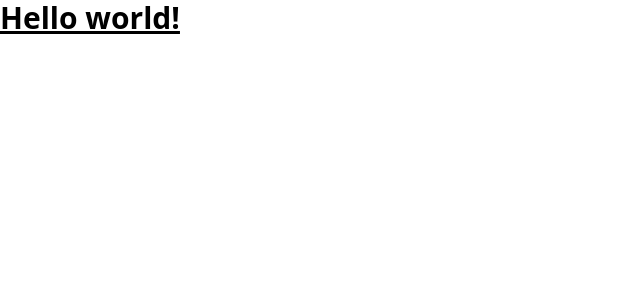
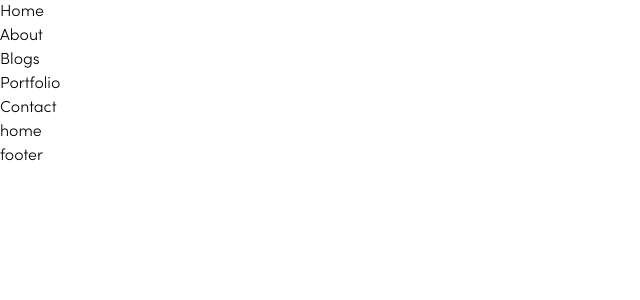
Before and after one commit to muhsupriazis/mysite, a Next.js app: page / in a window 1280 px wide. Shown: the top 300 px of the page, without its empty margins (0-640 px from the left). Built offline with nearby package versions, Linux system fonts and the light colour scheme.

Commit message:
make navbar

```diff
--- /dev/null
+++ b/components/layout.js
@@ -0,0 +1,17 @@
+import Head from "next/head";
+import Navbar from "./navbar";
+
+export default function Layout({children, title}){
+    return <>
+    <Head>
+        <title>{title? `Muhammad Supri | ${title}` : 'Muhammad Supri'}</title>
+    </Head>
+    <header>
+        <Navbar/>
+    </header>
+    {children}
+    <footer>
+        footer
+    </footer>
+    </>
+}
--- /dev/null
+++ b/components/navbar.js
@@ -0,0 +1,16 @@
+import { site } from "@/config/site";
+import Link from "next/link";
+
+export default function Navbar(){
+    return <nav>
+        <ul>
+            {site?.navigasi?.map((nav, i)=> <ListItem key={i} url={nav.url}>{nav.menu}</ListItem>)}
+        </ul>
+    </nav>
+}
+
+function ListItem({children, url}){
+    return <li>
+        <Link href={url}>{children}</Link>
+    </li>
+}
--- /dev/null
+++ b/config/site.js
@@ -0,0 +1,42 @@
+export const site = {
+    navigasi : [
+        {
+            menu: 'Home',
+            url: '/',
+        },
+        {
+            menu: 'About',
+            url: '/about',
+        },
+        {
+            menu: 'Blogs',
+            url: '/blogs'
+        },
+        {
+            menu: 'Portfolio',
+            url: '/portfolio',
+        },
+        {
+            menu: 'Contact',
+            url: '/contact'
+        }
+    ],
+    social: [
+        {
+            name: 'Instagram',
+            url: 'https://instagram.com/muhsupriazis',
+        },
+        {
+            name: 'Twitter',
+            url: 'https://twitter.com/muhsupriazis',
+        },
+        {
+            name: 'Facebook',
+            url: 'https://facebook.com/muhsupriazis'
+        },
+        {
+            name: 'LinkedIn',
+            url: 'https://linkedi/muhsupriazis',
+        }
+    ]
+}
--- /dev/null
+++ b/pages/about.js
@@ -0,0 +1,9 @@
+import Layout from "@/components/layout";
+
+export default function About(){
+    return <Layout title={'About'}>
+        <main>
+            about
+        </main>
+    </Layout>
+}
--- /dev/null
+++ b/pages/blogs.js
@@ -0,0 +1,9 @@
+import Layout from "@/components/layout";
+
+export default function Blogs(){
+    return <Layout title={'Blogs'}>
+        <main>
+            blogs
+        </main>
+    </Layout>
+}
--- /dev/null
+++ b/pages/contact.js
@@ -0,0 +1,9 @@
+import Layout from "@/components/layout";
+
+export default function Contact(){
+    return <Layout title={'Contact'}>
+        <main>
+            contact
+        </main>
+    </Layout>
+}
--- a/pages/index.js
+++ b/pages/index.js
@@ -1,7 +1,11 @@
+import Layout from "@/components/layout";
+
 export default function Home() {
   return (
-    <h1 className="text-3xl font-bold underline">
-      Hello world!
-    </h1>
+   <Layout title={'Home'}>
+    <main>
+      home
+    </main>
+   </Layout>
   )
 }
--- /dev/null
+++ b/pages/portfolio.js
@@ -0,0 +1,9 @@
+import Layout from "@/components/layout";
+
+export default function Portfolio(){
+    return <Layout title={'Portfolio'}>
+        <main>
+            portfolio
+        </main>
+    </Layout>
+}
--- a/styles/globals.css
+++ b/styles/globals.css
@@ -1,3 +1,12 @@
 @tailwind base;
 @tailwind components;
 @tailwind utilities;
+
+@font-face {
+  font-family: sofiapro;
+  src: url('sofiapro-light.otf');
+}
+
+* {
+  font-family: sofiapro;
+}
```
Also changed, not shown: styles/sofiapro-light.otf (added).
